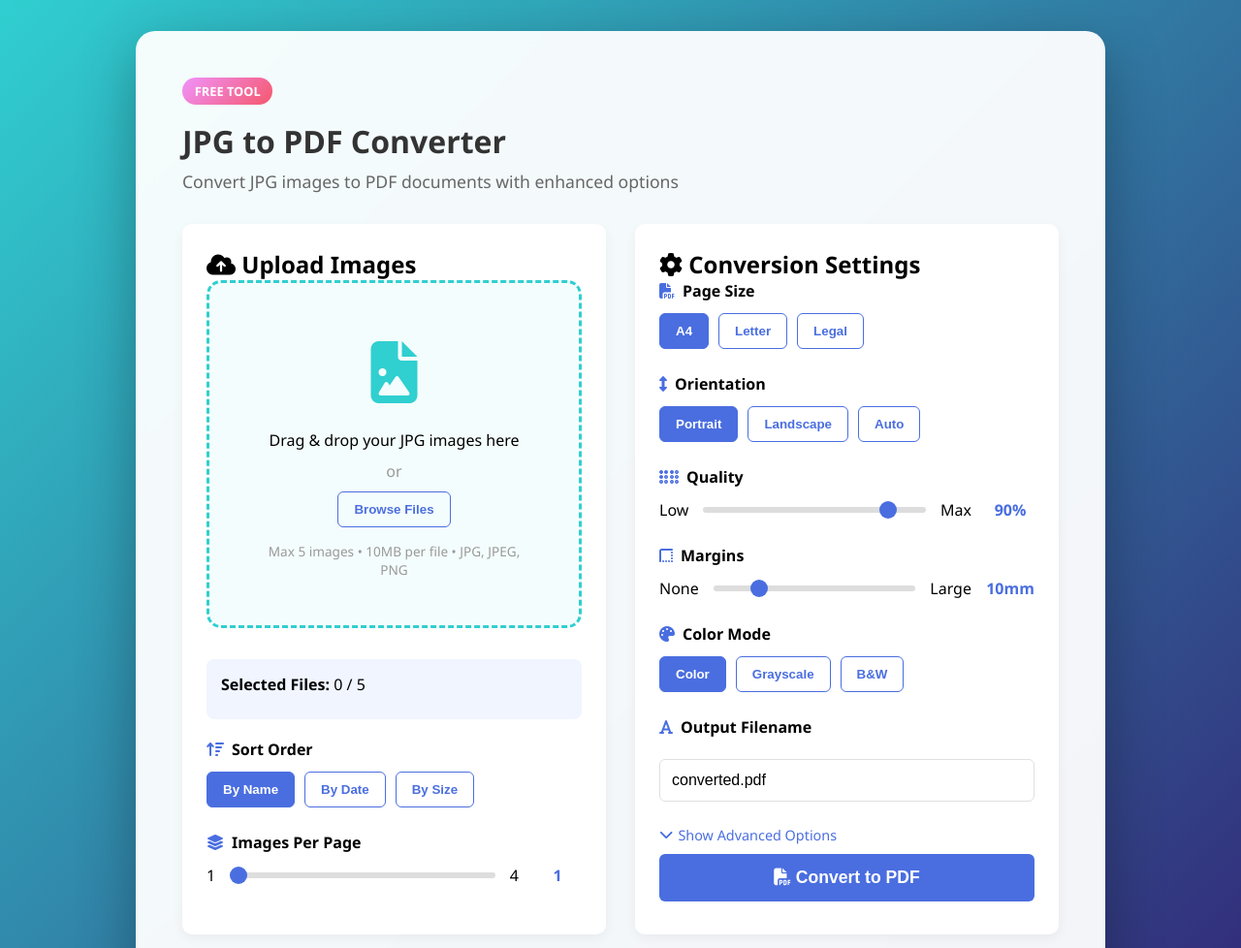
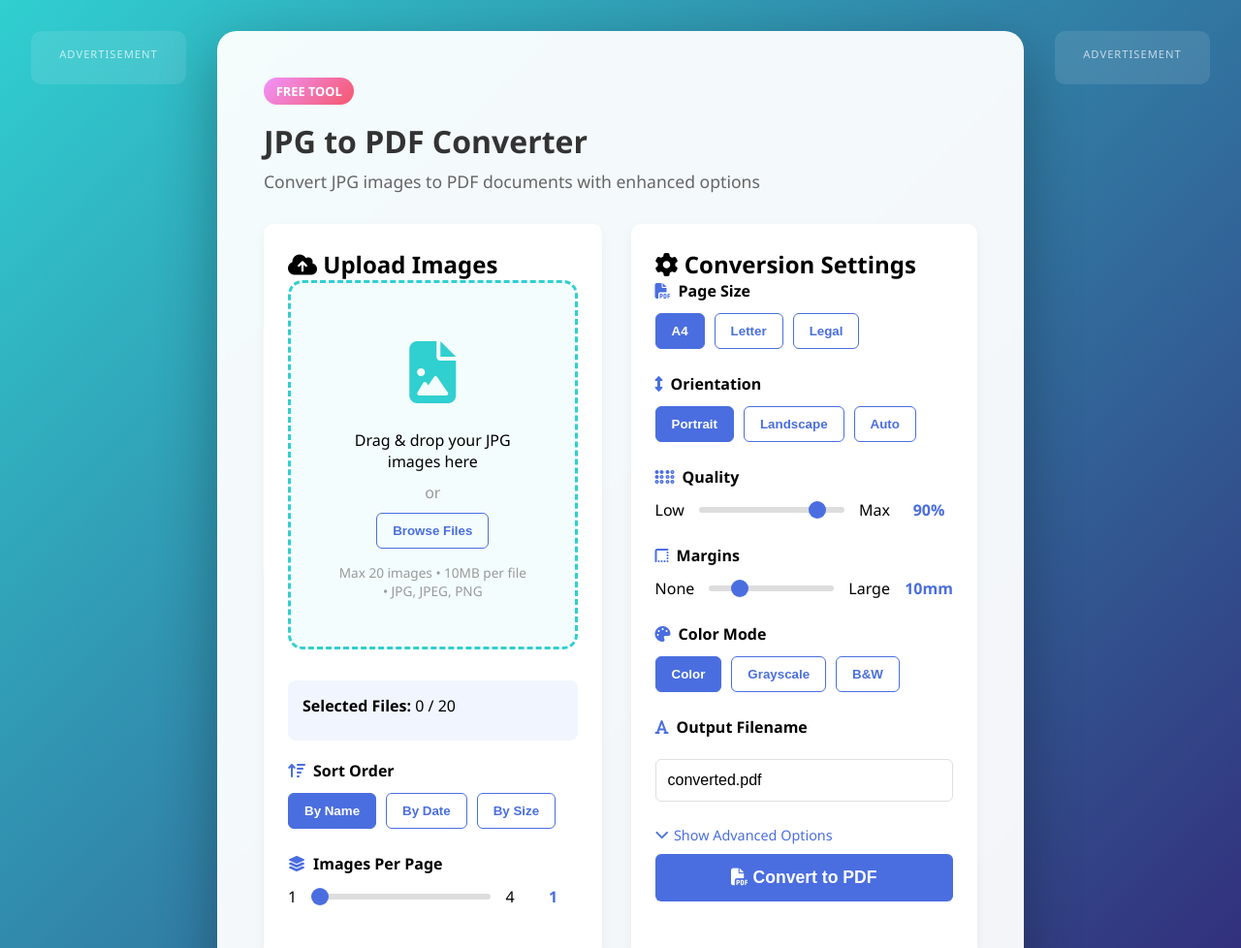
Before and after one commit to perera176-commits/Sigiri, a plain HTML site: page frontend/jpg-to-pdf.html in a window 1280 px wide. Shown: the top 978 px of the page at 97% size. Drawn offline with Linux system fonts and the light colour scheme.

Commit message:
Add side ads and increase max images to 20 for jpg-to-pdf converter

```diff
--- a/frontend/jpg-to-pdf.html
+++ b/frontend/jpg-to-pdf.html
@@ -34,11 +34,37 @@
             background: linear-gradient(135deg, #30cfd0 0%, #330867 100%);
             min-height: 100vh;
             padding: 2rem;
+            display: flex;
+            justify-content: center;
+            gap: 2rem;
+        }
+
+        .side-ad {
+            width: 160px;
+            flex-shrink: 0;
+        }
+
+        .side-ad-sticky {
+            position: sticky;
+            top: 2rem;
+            background: rgba(255, 255, 255, 0.1);
+            backdrop-filter: blur(10px);
+            border-radius: 10px;
+            padding: 1rem;
+            text-align: center;
+        }
+
+        .ad-label {
+            color: rgba(255, 255, 255, 0.7);
+            font-size: 0.7rem;
+            margin-bottom: 0.5rem;
+            text-transform: uppercase;
+            letter-spacing: 1px;
         }
 
         .main-content {
             max-width: 1200px;
-            margin: 0 auto;
+            flex: 1;
         }
 
         .container {
@@ -86,6 +112,13 @@
         }
 
         @media (max-width: 768px) {
+            body {
+                flex-direction: column;
+                gap: 1rem;
+            }
+            .side-ad {
+                display: none;
+            }
             .main-content {
                 padding: 1rem;
             }
@@ -458,6 +491,21 @@
     <link rel="stylesheet" href="https://cdnjs.cloudflare.com/ajax/libs/font-awesome/6.4.0/css/all.min.css">
 </head>
 <body>
+    <!-- Left Side Ad -->
+    <div class="side-ad">
+        <div class="side-ad-sticky">
+            <div class="ad-label">Advertisement</div>
+            <ins class="adsbygoogle"
+                 style="display:block"
+                 data-ad-client="ca-pub-XXXXXXXXXXXXXXXX"
+                 data-ad-slot="XXXXXXXXXX"
+                 data-ad-format="vertical"></ins>
+            <script>
+                 (adsbygoogle = window.adsbygoogle || []).push({});
+            </script>
+        </div>
+    </div>
+
     <div class="main-content">
         <div class="container">
             <div class="premium-badge">FREE TOOL</div>
@@ -478,12 +526,12 @@
                     <button class="btn btn-outline">Browse Files</button>
                     <input type="file" id="fileInput" multiple accept=".jpg,.jpeg,.png" style="display: none;">
                     <p style="margin-top: 15px; font-size: 0.85rem; color: #999;">
-                        Max 5 images • 10MB per file • JPG, JPEG, PNG
+                        Max 20 images • 10MB per file • JPG, JPEG, PNG
                     </p>
                 </div>
 
                 <div class="file-info">
-                    <p><strong>Selected Files:</strong> <span id="fileCount">0</span> / 5</p>
+                    <p><strong>Selected Files:</strong> <span id="fileCount">0</span> / 20</p>
                     <ul class="file-list" id="fileList">
                         <!-- File items will be added here -->
                     </ul>
@@ -658,6 +706,21 @@
         </div>
     </div>
 
+    <!-- Right Side Ad -->
+    <div class="side-ad">
+        <div class="side-ad-sticky">
+            <div class="ad-label">Advertisement</div>
+            <ins class="adsbygoogle"
+                 style="display:block"
+                 data-ad-client="ca-pub-XXXXXXXXXXXXXXXX"
+                 data-ad-slot="XXXXXXXXXX"
+                 data-ad-format="vertical"></ins>
+            <script>
+                 (adsbygoogle = window.adsbygoogle || []).push({});
+            </script>
+        </div>
+    </div>
+
     <!-- Include the converter library -->
     <script src="js/converter.js"></script>
 
@@ -690,7 +753,7 @@
 
             // File handling
             let selectedFiles = [];
-            const MAX_FILES = 5;
+            const MAX_FILES = 20;
             const MAX_FILE_SIZE = 10 * 1024 * 1024; // 10MB
 
             // Upload area click event
```
